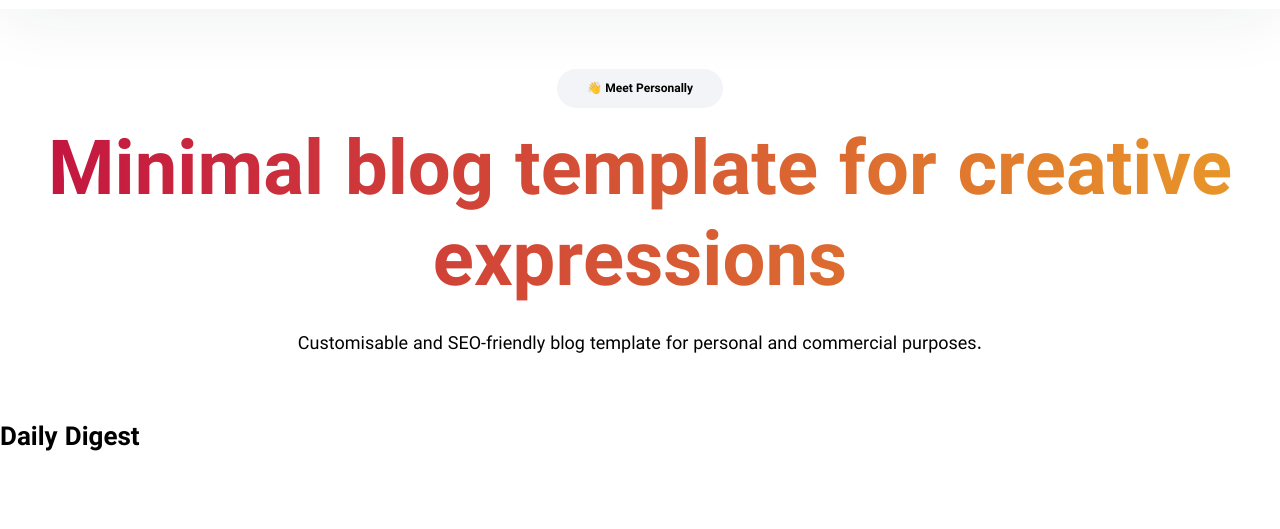
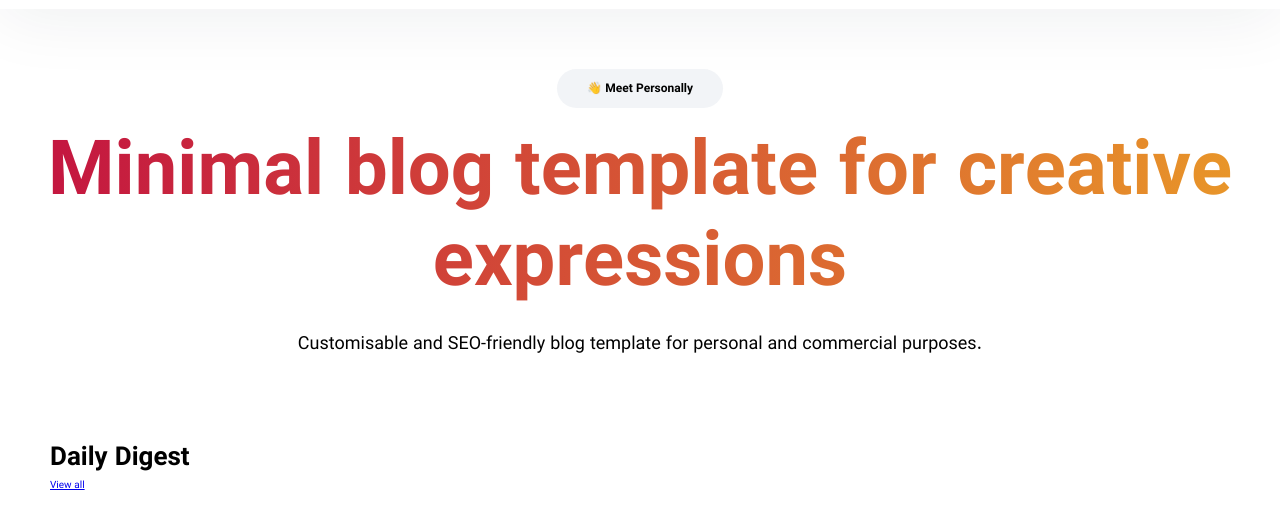
Before and after one commit to rzashakeri/blog-front-end, a plain HTML site: page index.html in a window 1280 px wide. Shown: the part 77-606 px from the top of the page. Drawn offline with Linux system fonts and the light colour scheme.

Commit message:
add block class

```diff
--- a/css/style.css
+++ b/css/style.css
@@ -68,8 +68,6 @@ p {
     display: flex;
     justify-content: space-between;
     align-items: center;
-    padding: 2rem 5rem;
-
 }
 
 .navbar__logo {
@@ -147,6 +145,11 @@ p {
     border-radius: 100px;
 }
 
+/* block */
+.block {
+    padding: 2rem 5rem;
+}
+
 /* container */
 .container {
     max-width: 640px;
--- a/index.html
+++ b/index.html
@@ -10,7 +10,7 @@
   </head>
   <body>
     <header class="header">
-      <nav class="navbar container">
+      <nav class="navbar container block">
         <a class="navbar__logo" href="#">
           <img src="/assets/images/personally-logo.svg" alt="logo" />
         </a>
@@ -38,8 +38,9 @@
           Customisable and SEO-friendly blog template for personal and commercial purposes.
         </p>
       </section>
-      <div class="daily-article">
+      <div class="daily-article block">
           <h2>Daily Digest</h2>
+          <a href="#">View all</a>
       </div>
     </main>
   </body>
```
